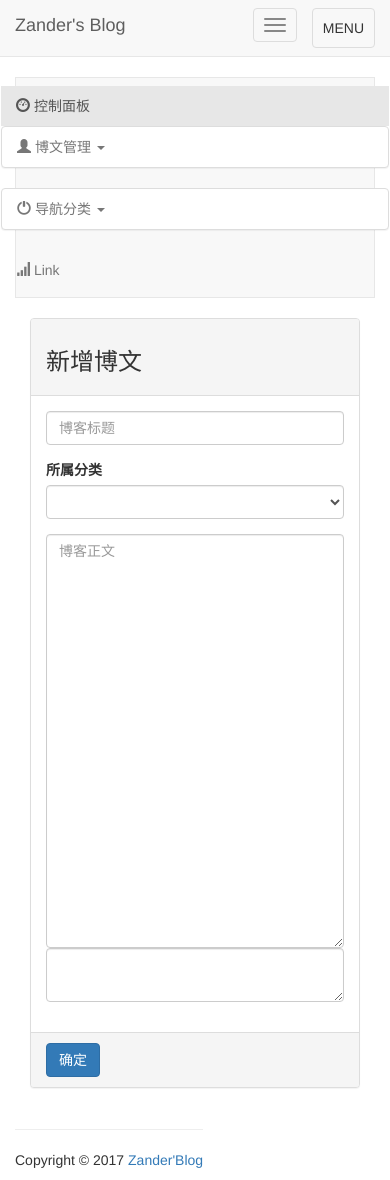
After one commit to zanderzhg/zanderBlog, a Flask app: page /admin/posts/add/ in a window 390 px wide. The commit adds this page. Run offline with Flask 2, Linux system fonts and the light colour scheme; the visitor is signed in with stand-in values (Sample User, id 1); data comes from the database, SQL or seed files in the repository; both versions use the stored data as it was after the commit; lists and menus that the app fills with data are empty; some libraries are stand-ins or nearby versions.

Commit message:
增加新增博文界面

```diff
--- a/app/__init__.py
+++ b/app/__init__.py
@@ -9,6 +9,7 @@ from flask_sqlalchemy import SQLAlchemy
 from config import config
 from flask_login import LoginManager
 from flask_babel import Babel
+from flask_pagedown import PageDown
 
 db = SQLAlchemy()
 login_manager = LoginManager()
@@ -17,6 +18,7 @@ login_manager.login_view = 'auth.login'
 login_manager.login_message = u'没有登陆 '
 login_manager.login_message_category = 'info'
 bable = Babel()
+pagedown = PageDown()
 
 
 def create_app(config_name):
@@ -26,6 +28,7 @@ def create_app(config_name):
     bable.init_app(app)
     db.init_app(app)
     login_manager.init_app(app)
+    pagedown.init_app(app)
 
     from app.admin import admin as admin_blueprint
     app.register_blueprint(admin_blueprint,url_prefix='/admin')
--- a/app/admin/forms.py
+++ b/app/admin/forms.py
@@ -8,7 +8,8 @@ from flask_wtf import FlaskForm
 from wtforms import StringField, SubmitField, HiddenField, BooleanField, \
     SelectField
 from wtforms.validators import DataRequired
-from ..models import Menus
+from ..models import Menus,Category
+from flask_pagedown.fields import PageDownField
 
 
 class AddMenuForm(FlaskForm):
@@ -28,6 +29,9 @@ class AddCategoryForm(FlaskForm):
     menuselect = SelectField(u'所属菜单', coerce=int)
     submit = SubmitField(u'确定')
 
+
+    #  这段是在网上看到的,
+    # super还不理解,要好好学学
     def __init__(self, *args, **kwargs):
         super(AddCategoryForm, self).__init__(*args, **kwargs)
         self.menuselect.choices = [(menu.id, menu.menuName) for menu in
@@ -38,3 +42,14 @@ class AddCategoryForm(FlaskForm):
 class EditCategoryForm(AddCategoryForm):
     id = HiddenField(u'ID')
     pass
+
+class PostsForm(FlaskForm):
+    title = StringField(u'博客标题',validators=[DataRequired()])
+    poststype = SelectField(u'所属分类',coerce=int)
+    body = PageDownField(u'博客正文',validators=[DataRequired()])
+    submit = SubmitField(u'确定')
+
+
+    def __init__(self,*args,**kwargs):
+        super(PostsForm, self).__init__(*args,**kwargs)
+        self.poststype.choices = [(c.id,c.categoryName) for c in Category.query.all()]
--- a/app/admin/views.py
+++ b/app/admin/views.py
@@ -9,7 +9,7 @@ from flask_login import login_required
 from . import admin
 from ..models import Menus, Category
 from .. import db
-from .forms import AddMenuForm, EditMenuForm, AddCategoryForm,EditCategoryForm
+from .forms import AddMenuForm, EditMenuForm, AddCategoryForm,EditCategoryForm,PostsForm
 
 
 @admin.route('/')
@@ -159,3 +159,10 @@ def category_del(id=None):
     else:
         flash(u'删除失败', 'warning')
     return redirect(url_for('admin.category_list'))
+
+#新增博文章
+@admin.route('/posts/add/',methods=['POST','GET'])
+@login_required
+def post_add():
+    postaddform = PostsForm()
+    return render_template('admin/post-add.html',postaddform=postaddform)
--- a/app/models.py
+++ b/app/models.py
@@ -6,6 +6,7 @@ QQ:867662267
 from . import db, login_manager
 from flask_login import UserMixin
 from werkzeug.security import check_password_hash, generate_password_hash
+from datetime import datetime
 
 
 # 导航表
@@ -72,6 +73,7 @@ class Category(db.Model):
     __tablename__ = 'category'
 
     id = db.Column(db.Integer, primary_key=True)
+    type = db.relationship('Post',backref='posttype',lazy='dynamic')
     menuid = db.Column(db.Integer, db.ForeignKey('menus.id'))
     categoryName = db.Column(db.String(32), unique=True, index=True)
     orderNo = db.Column(db.Integer)
@@ -101,12 +103,25 @@ class Category(db.Model):
             db.session.commit()
             return True
 
+# 文章表
+class Post(db.Model):
+    __tablename__ = 'post'
+
+    id = db.Column(db.Integer,primary_key=True)
+    title = db.Column(db.String(32),index=True)
+    body = db.Column(db.Text)
+    timestamp = db.Column(db.DateTime,index=True,default=datetime.utcnow)
+    author_id = db.Column(db.Integer,db.ForeignKey('user.id'))
+    category_id = db.Column(db.Integer,db.ForeignKey('category.id'))
+    visibled = db.Column(db.Boolean,default=False)
+
 
 # 用户表
 class User(db.Model, UserMixin):
     __tablename__ = 'user'
 
     id = db.Column(db.Integer, primary_key=True)
+    posts = db.relationship('Post',backref='author',lazy='dynamic')
     userName = db.Column(db.String(32))
     email = db.Column(db.String(64), unique=True, index=True)
     password_hash = db.Column(db.String(128))
--- a/app/templates/admin/admin_base.html
+++ b/app/templates/admin/admin_base.html
@@ -94,7 +94,7 @@
                                 <div id="dropdown-category" class="panel-collapse collapse">
                                     <div class="panel-body">
                                         <ul class="nav navbar-nav">
-                                            <li><a href="#">新增博文</a></li>
+                                            <li><a href="{{ url_for('admin.post_add') }}">新增博文</a></li>
                                             <li><a href="#">博文列表</a></li>
                                         </ul>
                                     </div>
@@ -155,5 +155,8 @@
 <script src="https://cdn.bootcss.com/jquery/2.2.3/jquery.min.js"></script>
 <script src="https://cdn.bootcss.com/bootstrap/3.3.7/js/bootstrap.min.js"></script>
 <script src="{{ url_for('static',filename='admin/admin.js') }}"></script>
+{% block scripts %}
+
+{% endblock %}
 </body>
 </html>
--- /dev/null
+++ b/app/templates/admin/post-add.html
@@ -0,0 +1,36 @@
+{% extends 'admin/admin_base.html' %}
+{% block content %}
+    <div class="panel panel-default">
+        <div class="panel-heading">
+            <div class="pannel-title"><h3>新增博文</h3></div>
+        </div>
+        <form action="" method="post" role="form">
+            {{ postaddform.hidden_tag() }}
+            <div class="panel-body">
+                <div class="form-group">
+                    {{ postaddform.title(class_='form-control',placeholder=postaddform.title.label.text) }}
+                </div>
+                <div class="form-group">
+                    {{ postaddform.poststype.label(class_='control-label') }}
+                    {{ postaddform.poststype(class_='form-control') }}
+                </div>
+                <div class="form-group">
+                    <div class="row">
+                        <div class="col-md-6">
+                            {{ postaddform.body(rows=20,only_input=True, class_="input-markdown form-control", placeholder=postaddform.body.label.text) }}
+                        </div>
+                        <div class="col-md-6">
+                            {{ postaddform.body(only_preview=True,class_='form-control') }}
+                        </div>
+                    </div>
+                </div>
+            </div>
+            <div class="panel-footer">
+                {{ postaddform.submit(class_='btn btn-primary') }}
+            </div>
+        </form>
+    </div>
+{% endblock %}
+{% block scripts %}
+    {{ pagedown.include_pagedown() }}
+{% endblock %}
```
Also changed, not shown: migrations/versions/b7f1d120e922_.py (renamed from migrations/versions/3f2f061ee060_.py, +20 -3 lines), data/data.db.
